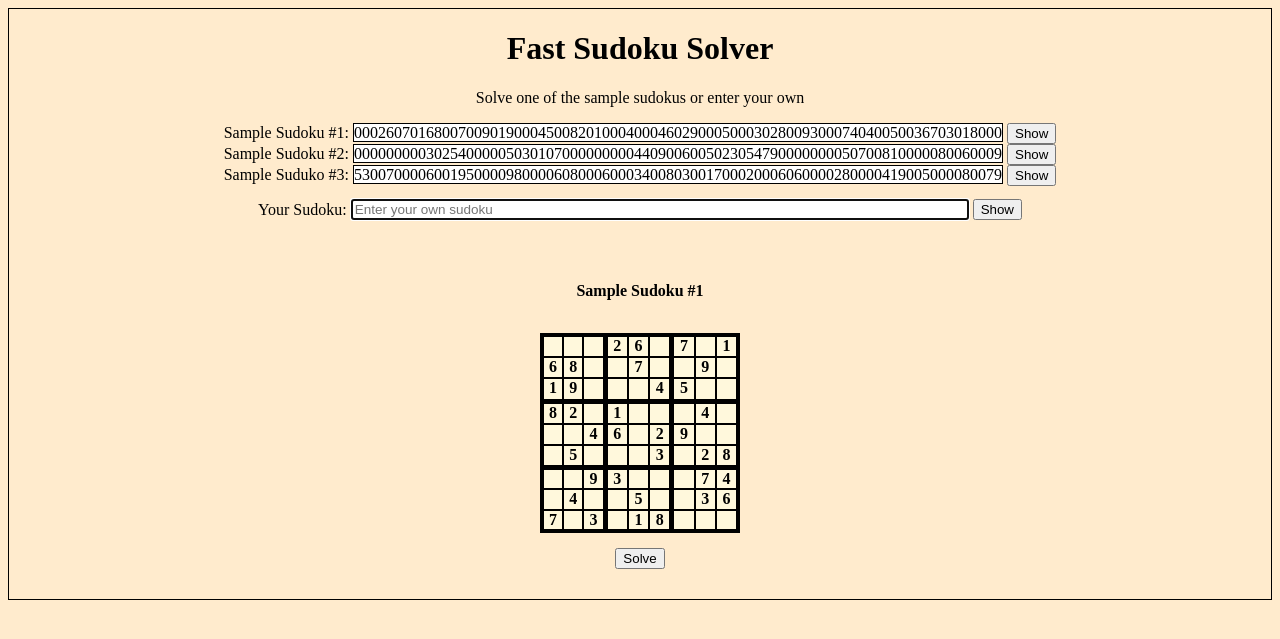
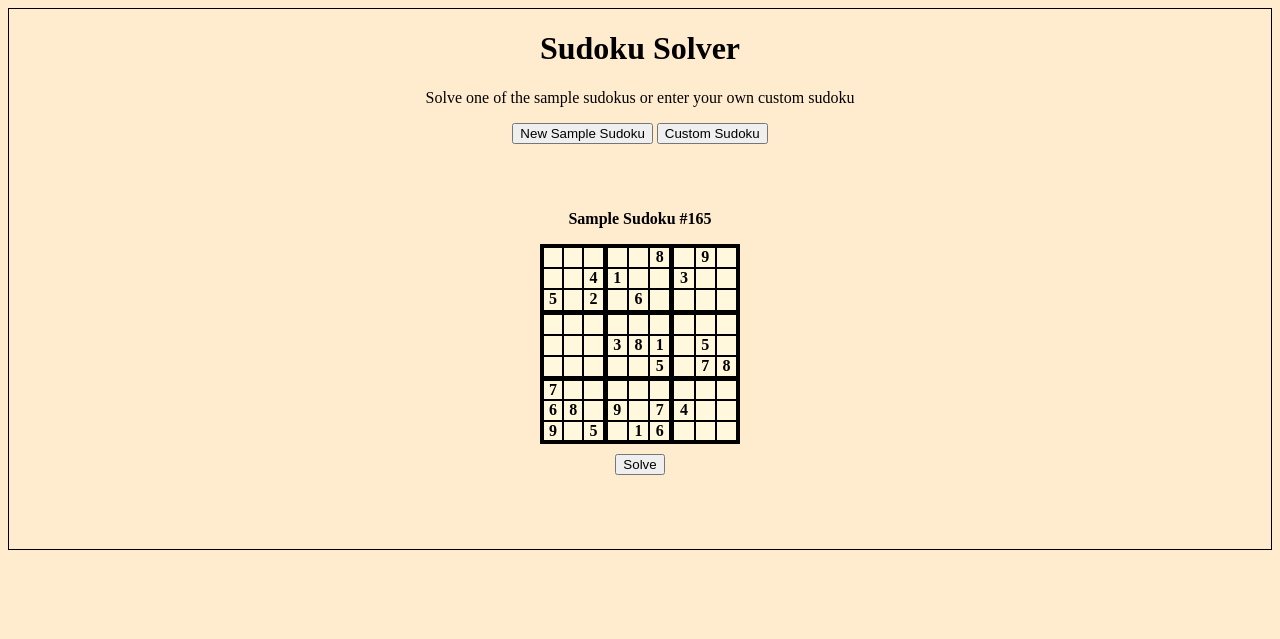
Before and after one commit to KristianMSchmidt/Sudoku-solver-Flask-web-app-, a Flask app: page / in a window 1280 px wide. Shown: the top 639 px of the page. Run offline with Flask 2, Linux system fonts and the light colour scheme.

Commit message:
New design

```diff
--- a/app.py
+++ b/app.py
@@ -7,57 +7,66 @@
 # 6) In terminal: "python app.py"
 
 from flask import Flask, render_template, request
+from random import choice as random_choice
 from python.sudoku_algorithm import sudoku_solver
 
 app = Flask(__name__)
 
-sudokus = [
-     {"title": "Sample Sudoku #1",
-     "board": "000260701680070090190004500820100040004602900050003028009300074040050036703018000"},
-    {"title": "Sample Sudoku #2",
-     "board": "000000000302540000050301070000000004409006005023054790000000050700810000080060009"},
-    {"title": "Sample Suduko #3",
-     "board": "530070000600195000098000060800060003400803001700020006060000280000419005000080079"},
-]
+# import sudoku library
+with open("python/sudokus_start.txt") as all_sudokus:
+    sudokus = list(map(lambda s: s.strip(), all_sudokus))
 
-@app.route("/", methods=['GET'])
+@app.route("/", methods=['GET', 'POST'])
 def index():
-    return render_template("index.html", sudokus = sudokus)
+    try:
+        # User has requested a custom sudoku
+        request.form['custom']
+        empty_sudoku = "0000000000000000000000000000000000000000000000000000000000000000000000000000000000000000000"
+        return render_template("index.html", title="Your Sudoku", sudoku = empty_sudoku)
+    except:
+        # User has requested a sample sudoku
+        sample_number = random_choice(range(400))
+        sample_sudoku = sudokus[sample_number]
+        title = "Sample Sudoku #" + str(sample_number)
+        return render_template("index.html", title=title, sudoku = sample_sudoku)
 
 @app.route('/solver', methods=['GET', 'POST'])
 def solver():
     try:
-        sudoku_string = request.form['board']
-        sudoku_number = request.form['sudoko_number']
+        sudoku = request.form['sudoku']
+        title = request.form['title']
     except:
-        return render_template("index.html", sudokus = sudokus)
-
+        #If user tries to acces this page without form submission, return the user to index page
+        sample_number = random_choice(range(400))
+        sample_sudoku = sudokus[sample_number]
+        title = "Sample Sudoku #" + str(sample_number)
+        return render_template("index.html", title=title, sudoku = sample_sudoku)
     try:
-        solution_feedback = sudoku_solver(sudoku_string).split()
+        # Sudoku is solvable
+        solution_feedback = sudoku_solver(sudoku).split()
         solved_sudoku = solution_feedback[0]
         if solution_feedback[1] == "BTS":
-            solution_method = "Arc Consistency Algorithm #3 & Backtracking Search"
+            solution_method = "Backtracking Search"
         else:
-            solution_method = "Arc Consistency Algorithm #3"
+            solution_method = "Arc Consistency #3 Algorithm"
 
         return render_template(
             'index.html',
+            title=title,
+            sudoku = sudoku,
             return_from_solver = True,
             is_solvable = True,
             solved_sudoku = solved_sudoku,
-            sudoku_string = sudoku_string,
-            sudoku_number = sudoku_number,
-            sudokus = sudokus,
             solution_method = solution_method
         )
     except:
+        #Sudoku is not solvable
         return render_template(
             'index.html',
             return_from_solver = True,
             is_solvable = False,
-            sudoku_string = sudoku_string,
-            sudoku_number = sudoku_number,
-            sudokus = sudokus
+            title=title,
+            sudoku = sudoku,
         )
 
 if __name__ == "__main__":
--- a/python/sudoku_algorithm.py
+++ b/python/sudoku_algorithm.py
@@ -150,9 +150,7 @@ TILES = [row + col for row in "ABCDEFGHI" for col in "123456789"]
 ALL_CONSTRAINTS, CONSTRAINT_DICT = gen_constraints()
 
 
-
-# ======================= TEST  =====================================
-print("Hej fra alori")
+# ======================= TESTING  =====================================
 if __name__ == "__main__":
 
     def small_test():
--- a/static/css/main.css
+++ b/static/css/main.css
@@ -1,45 +1,51 @@
 body {
-  border: 1px solid black;
+  border: 1.5px solid black;
   background-color: blanchedalmond;
   text-align: center;
 }
 
-#input_error {
-  margin-top: 0;
-  margin-bottom: 30px;
+#sudoku_title {
+  margin: 0;
+  padding: 0;
 }
 
-#feedback {
-  margin: 0;
-  margin-top: 5px;
+#input_error {
+  margin-top: 0px;
+  margin-bottom: 10px;
+  color: red;
+  visibility: hidden;
 }
 
-#sudoku_title {
+#solution_feedback {
+  margin: 0;
+  margin-top: 2em;
+  margin-bottom: 1em;
+}
+
+.sudoku_title {
   margin: 0;
 }
 
 #solve_btn {
-  margin-top: 15px;
-  margin-bottom: 30px;
+  margin-top: 10px;
+  margin-bottom: 5px;
 }
 
-#sudoku4_input {
+#custom_form {
+  visibility: hidden;
+}
+
+#custom_input {
   display: inline;
   font-size: 13.5px;
-  margin-top: 1em;
+  margin-top: 0.5em;
   margin-bottom: 1em;
   margin-left: 0;
   margin-right: 0;
-  width: 610px;
-}
-
-.sample_sudoku_string {
-  background-color: white;
-  border: 1px solid black;
+  min-width: 200px;
   width: -webkit-fit-content;
   width: -moz-fit-content;
   width: fit-content;
-  display: inline;
 }
 
 .board {
@@ -53,7 +59,7 @@ body {
   width: 200px;
   height: 200px;
   background-color: cornsilk;
-  margin-top: 10px;
+  margin-top: 1em;
   padding: 0px;
 }
 
@@ -88,6 +94,7 @@ body {
 }
 
 .container {
+  margin: 0;
   width: 100%;
   display: -webkit-box;
   display: -ms-flexbox;
--- a/static/css/main.scss
+++ b/static/css/main.scss
@@ -1,43 +1,49 @@
 body {
-  border: 1px solid black;
+  border: 1.5px solid black;
   background-color: blanchedalmond;
   text-align: center;
 }
 
-#input_error {
-  margin-top: 0;
-  margin-bottom: 30px;
+#sudoku_title {
+  margin: 0;
+  padding: 0;
 }
 
-#feedback {
-  margin: 0;
-  margin-top: 5px;
+#input_error {
+  margin-top: 0px;
+  margin-bottom: 10px;
+  color: red;
+  visibility: hidden;
 }
 
-#sudoku_title {
+#solution_feedback {
+  margin: 0;
+  margin-top: 2em;
+  margin-bottom: 1em;
+}
+
+.sudoku_title {
   margin: 0;
 }
 
 #solve_btn {
-  margin-top: 15px;
-  margin-bottom: 30px;
+  margin-top: 10px;
+  margin-bottom: 5px;
 }
 
-#sudoku4_input {
+#custom_form {
+  visibility: hidden;
+}
+
+#custom_input {
   display: inline;
   font-size: 13.5px;
-  margin-top: 1em;
+  margin-top: 0.5em;
   margin-bottom: 1em;
   margin-left: 0;
   margin-right: 0;
-  width: 610px;
-}
-
-.sample_sudoku_string {
-  background-color: white;
-  border: 1px solid black;
+  min-width: 200px;
   width: fit-content;
-  display: inline;
 }
 
 .board {
@@ -48,7 +54,7 @@ body {
   width: 200px;
   height: 200px;
   background-color: cornsilk;
-  margin-top: 10px;
+  margin-top: 1em;
   padding: 0px;
 }
 
@@ -78,6 +84,7 @@ body {
 }
 
 .container {
+  margin: 0;
   width: 100%;
   display: flex;
   flex-direction: row;
--- a/static/js/main.js
+++ b/static/js/main.js
@@ -1,24 +1,28 @@
-document.getElementById("sudoku4_input").focus();
+function remove_trailing_zeros(str){
+    let len = str.length;
+    let reduced_str = str
+    for (let i = 0; i < len; i++) {
+        if (str[len-1-i] == 0){
+            reduced_str = str.substring(0,len-1-i);
+        }
+        else{
+            return reduced_str;
+        }
+    }
+    return "";
+}
 
-document.getElementById("sudoku4_input").addEventListener('input', (event) => {
-    input_handler(4);
-});
-
-function show_board(sudoku_number, sudoku, is_solution=false){
-    /* sudoku_number is an integer
-        sudoku is 81 string (possibly with errors)
-        optional argument tells us if the given sudoku is a solution or not
+function show_board(sudoku, is_solution=false){
+    /*  sudoku is 81 string (possibly with errors)
+        optional argument tells us if the given sudoku is a solved sudoku or not
 
         This function should do the following:
-        If not solution
+        If sudoku is not solution
             Draw the soduku, and make non-zero input fontweight bold.
         If solution:
             Draw the solution without changing bold fontweight
-        Show title of sudoku
     */
-
     //Draw sudoku
-
     for (let index = 0; index < 81; index++) {
         if (sudoku[index] != "0"){
             document.getElementById(index).innerHTML = sudoku[index]
@@ -32,72 +36,45 @@ function show_board(sudoku_number, sudoku, is_solution=false){
             document.getElementById(index).innerHTML = "&nbsp";
         }
     }
-    // Show title
-    document.getElementById("sudoku_title").innerHTML=
-            document.getElementById("title_" + sudoku_number).value;
 }
 
 function zero_pad(str){
-        //right pad string with zeros if it's shorter than 81 digits
-        zeros = "".padStart(81 - str.length, '0');
-        str += zeros;
-        return str
-    }
-
-function show_handler(sudoku_number){
-    document.getElementById('sudoku_area').scrollIntoView();
-    input_handler(sudoku_number);
+    //right pad string with zeros if it's shorter than 81 digits
+    zeros = "".padStart(81 - str.length, '0');
+    str += zeros;
+    return str
 }
 
-function input_handler(sudoku_number){
-    /*This function is to be called, when user clicks "show" and every time the value og the
-        sudoku input field is changed.
+function input_handler(){
+    /*This function is to be called, when user changes custom input field:
         1) Tell user about possible errors in input (not digit values)
         2) Enable solve button if no errors
             Disable solve button if errors
-        3) Draw input sudoku regardless of errors --> use another function to do this
-        4) Clear feedback message
+        3) Draw input sudoku regardless of errors
+        4) Clear solution feedback message
     */
 
-    original_sudoku = document.getElementById("sudoku"+ sudoku_number + "_input").value;
+    input = document.getElementById("custom_input").value;
+    long_input = zero_pad(input);
 
-    /* Check for errors in input */
-    isnum = /^\d+$/.test(original_sudoku); //only digits are alloed
+    /* Check for errors in input (only digits are alloewed)*/
+    isnum = /^\d+$/.test(input);
 
-    if(!isnum && original_sudoku.length>0){
+    if(!isnum && input.length>0){
         //There is an error in input
-        document.getElementById("input_error").innerHTML = "Invalid input (only digits 0-9 are allowed)"
-        document.getElementById("input_error").style.color="red";
+        document.getElementById("input_error").style.visibility="visible";
         document.getElementById("solve_btn").disabled = true;
     }
     else{
         //No errors in input
-        document.getElementById("input_error").style.color="black";
-        document.getElementById("input_error").innerHTML="&nbsp";
+        document.getElementById("input_error").style.visibility="hidden";
+        document.getElementById("sudoku").value = long_input;
         document.getElementById("solve_btn").disabled = false;
-        document.getElementById("solve_btn").addEventListener('click', (event) => {
-            document.getElementById("sudoku"+sudoku_number+"_input").value=zero_pad(original_sudoku)
-            document.getElementById("sudoku_form_" + sudoku_number).submit();
-        });
     }
 
     //Draw board position (regardless of errors in input)
-    show_board(sudoku_number, zero_pad(original_sudoku))
+    show_board(long_input)
 
     //Clear feedback message
-    document.getElementById("feedback").innerHTML="&nbsp";
-}
-
-function remove_trailing_zeros(str){
-    let len = str.length;
-    let reduced_str = str
-    for (let i = 0; i < len; i++) {
-        if (str[len-1-i] == 0){
-            reduced_str = str.substring(0,len-1-i);
-        }
-        else{
-            return reduced_str;
-        }
+    document.getElementById("solution_feedback").innerHTML="&nbsp";
     }
-    return "";
-}
--- a/templates/index.html
+++ b/templates/index.html
@@ -1,70 +1,62 @@
 {% extends 'base.html' %}
+
 {% block body %}
 
-    <h1>Fast Sudoku Solver</h1>
-    <p>Solve one of the sample sudokus or enter your own</p>
+<h1>Sudoku Solver</h1>
+<p>Solve one of the sample sudokus or enter your own custom sudoku</p>
 
-    {% for sudoku in sudokus %}
-        <label for="sudoku_{{loop.index}}">{{sudoku.title}}: </label>
-        <p id="sudoku_{{loop.index}}" class="sample_sudoku_string">{{sudoku.board}}</p>
-        <input type="button" value="Show" onclick="show_handler('{{loop.index}}')"/><br>
+<form action="/" style="display:inline" method="POST">
+    <input type="submit" value="New Sample Sudoku"/>
+</form>
 
-        <form method="post" action="{{ url_for('solver') }}"  id="sudoku_form_{{loop.index}}">
-            <input type="hidden" name="board" id="sudoku{{loop.index}}_input" value={{sudoku.board}}>
-            <input type="hidden" name="title" id="title_{{loop.index}}" value="{{sudoku.title}}">
-            <input type="hidden" name="sudoko_number" value="{{loop.index}}">
-        </form>
-    {% endfor %}
-
-    <form method="post" action="{{ url_for('solver') }}" autocomplete="off" id="sudoku_form_4">
-        <label for="sudoku_4">Your Sudoku:</label>
-        <input type="text"
-               name="board" id="sudoku4_input" maxlength="81"
-               placeholder="Enter your own sudoku">
-        <input type="hidden" name="sudoko_number" value="4">
-        <input type="hidden" name="title" id="title_4" value="Your Sudoku">
-        <input type="button" value="Show" onclick ="show_handler(4)"/>
-    </form>
-
-    <p id="input_error">&nbsp;</p>
-    <h4 id="sudoku_title">Sudoku</h4>
-    <p id="feedback">&nbsp</p>
-
-    <div id="sudoku_area" class="container">
-        {% include 'sudoku_board.html' %}
-    </div>
-    <input id="solve_btn" type="button" value="Solve"/>
-
-    <script src="../static/js/main.js"></script>
+<form action="/" style="display:inline" method="POST">
+    <input type="hidden" name="custom" value="">
+    <input type="submit" value="Custom Sudoku"/>
+</form>
 
 
-    {% if return_from_solver%}
-        {% if sudoku_number == "4" %}
-            <script>
-                reduced_str = remove_trailing_zeros("{{sudoku_string}}");
-                document.getElementById("sudoku4_input").value = reduced_str;
-            </script>
-        {% endif %}
-        <script>
-            show_board("{{sudoku_number}}", "{{sudoku_string}}");
-        </script>
-        {% if is_solvable == true %}
+<p id="solution_feedback">&nbsp</p>
+<h4 id="sudoku_title">{{title}}</h4>
 
-            <script>
-                show_board("{{sudoku_number}}", "{{solved_sudoku}}", is_solution= true);
-                document.getElementById("feedback").style.color = "green";
-                document.getElementById("feedback").innerHTML += "Solved using {{solution_method}}";
-            </script>
-        {% else %}
-            <script>
-                document.getElementById("feedback").style.color = "red";
-                document.getElementById("feedback").innerHTML += "This sudoku has no solution!";
-            </script>
-        {% endif %}
-    {% else %}
-        <script>
-          input_handler(1);
-        </script>
-    {% endif %}
+<div class="container">
+    {% include 'sudoku_board.html' %}
+</div>
+
+<form action="{{ url_for('solver') }}" method="post">
+    <input type="hidden" id="sudoku" name="sudoku" value="{{sudoku}}">
+    <input type="hidden" id="title" name="title" value="{{title}}">
+    <input type="submit" value="Solve" id="solve_btn"/>
+</form>
+
+<form  id="custom_form" autocomplete="off" onkeydown="return event.key != 'Enter'">
+    <input type="text" name="custom_input" id="custom_input" maxlength="81"
+    placeholder="Enter your sudoku (use digits)">
+</form>
+
+<p id="input_error">"Invalid input (only digits 0-9 are allowed)"</p>
+
+<script src="../static/js/main.js"></script>
+
+<script>
+    show_board("{{sudoku}}");
+    "{% if title=='Your Sudoku'%}"
+        document.getElementById("custom_form").style.visibility="visible";
+        document.getElementById("custom_input").value=remove_trailing_zeros("{{sudoku}}");
+        document.getElementById("custom_input").addEventListener('input', (event) => {
+        input_handler();
+       });
+    "{% endif %}"
+    "{% if return_from_solver %}"
+        "{% if is_solvable == true %}"
+            show_board("{{solved_sudoku}}", is_solution=true);
+            document.getElementById("solution_feedback").style.color = "green";
+            document.getElementById("solution_feedback").innerHTML += "Solved using {{solution_method}}";
+    "{% else %}"
+            document.getElementById("solution_feedback").style.color = "red";
+            document.getElementById("solution_feedback").innerHTML += "This sudoku has no solution!";
+    "{% endif %}"
+"{% endif %}"
+</script>
+
 
 {% endblock body %}
--- a/test.py
+++ /dev/null
@@ -1,3 +0,0 @@
-print("hello from test")
-from python.sudoku_algorithm import sudoku_solver
-print(TILES)
```
Also changed, not shown: README.md, 1 other file.
